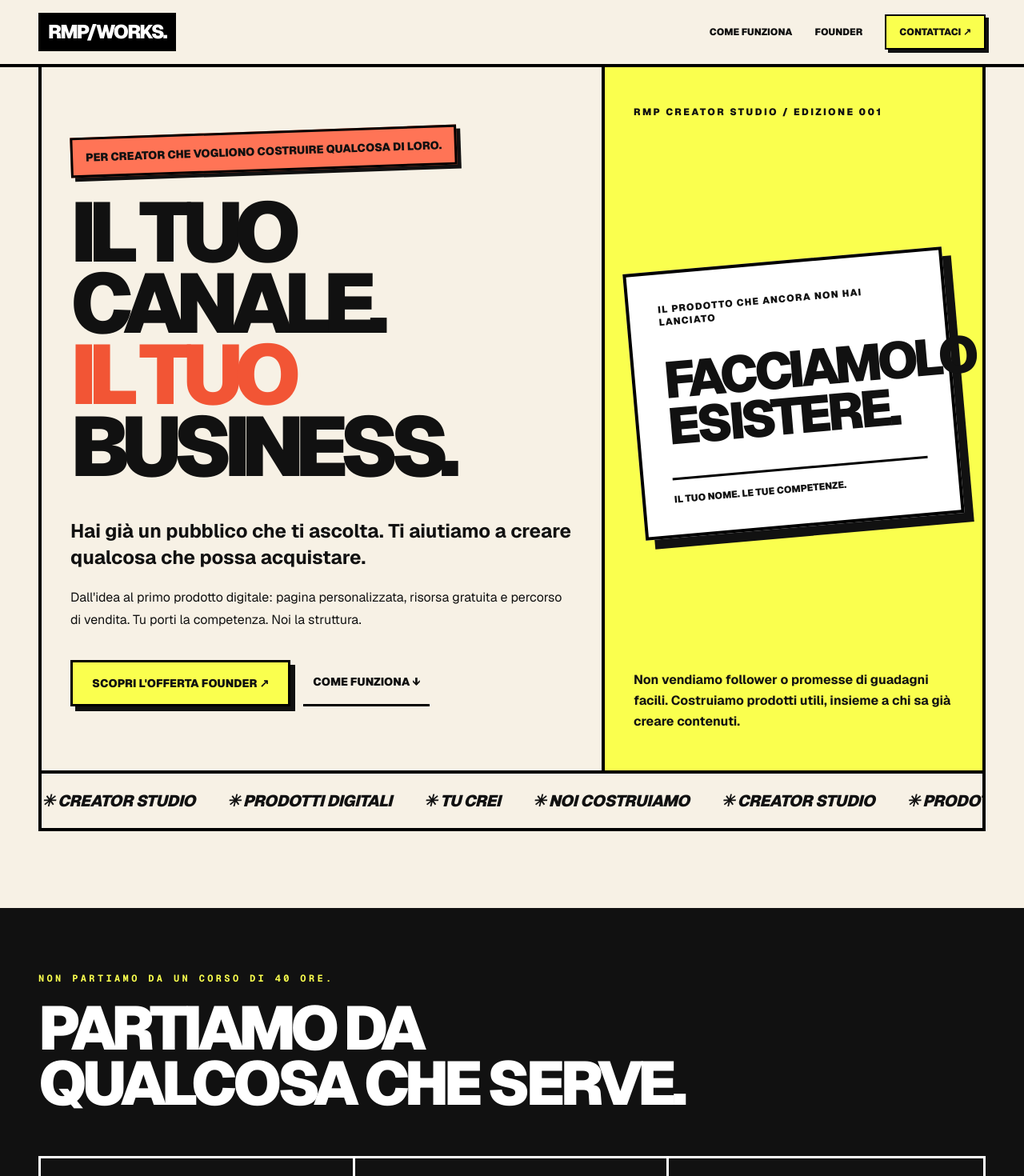
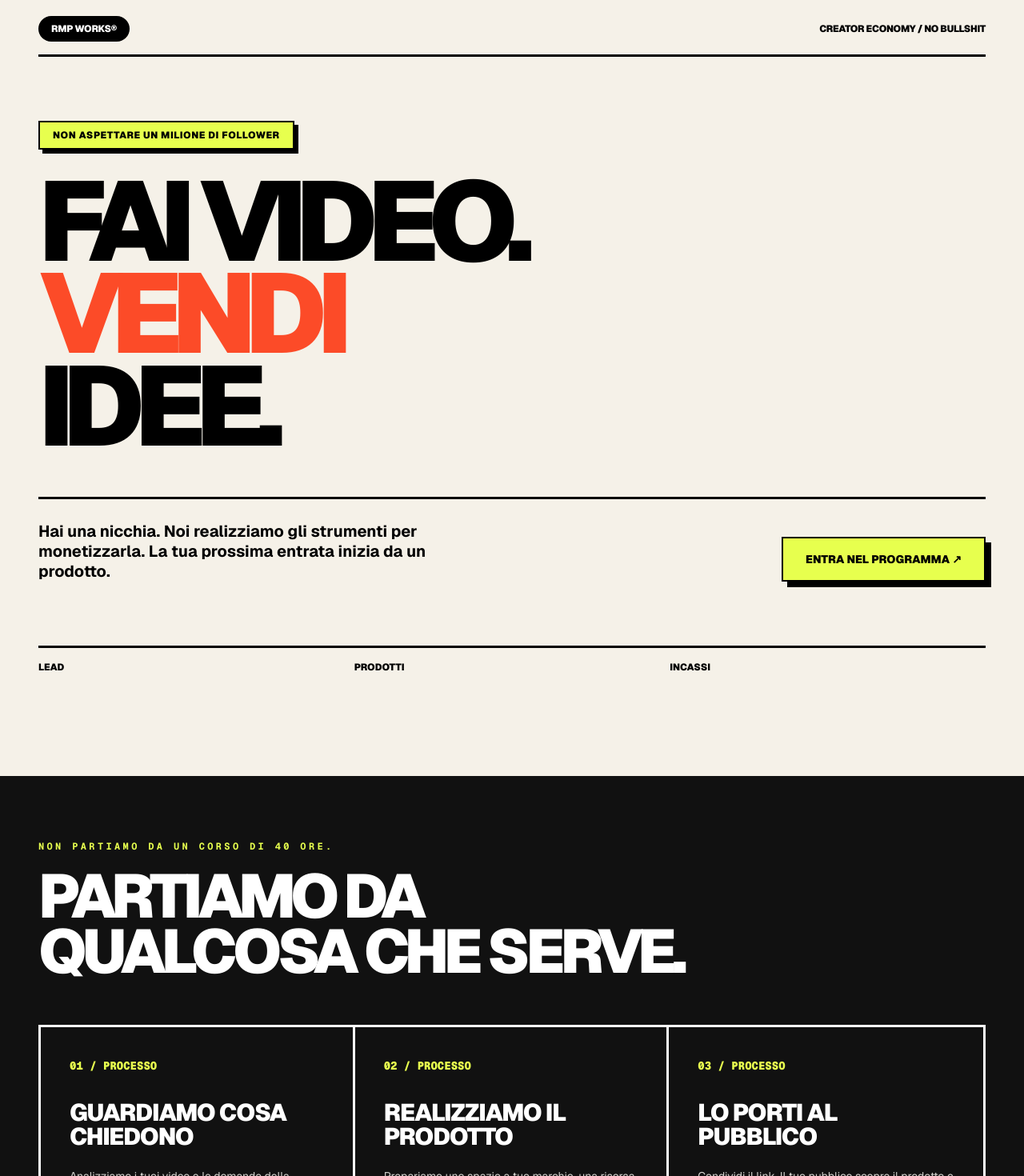
Before and after one commit to MacNaym/rmpworks, a Next.js app: page / in a window 1280 px wide. Shown: the top 1470 px of the page at 80% size. Built offline with nearby package versions, Linux system fonts and the light colour scheme.

Commit message:
fix(design): restore original concept 02 exactly — FAI VIDEO VENDI IDEE

```diff
--- a/app/page.tsx
+++ b/app/page.tsx
@@ -4,9 +4,9 @@ import { Marquee } from "@/components/velora/marquee";
 import { rmpPhone } from "./contact-details";
 
 export const metadata: Metadata = {
- title:"RMP Works | Il tuo canale. Il tuo business.",
+ title:"RMP Works | Fai video. Vendi idee.",
  description:"RMP Creator Studio aiuta YouTuber e creator di nicchia a creare il primo prodotto digitale. Scopri l'attivazione Founder.",
- openGraph:{title:"Il tuo canale. Il tuo business. | RMP Works",description:"Dai contenuti ai tuoi primi prodotti digitali, senza montare un e-commerce da solo."}
+ openGraph:{title:"Fai video. Vendi idee. | RMP Works",description:"Dai contenuti ai tuoi primi prodotti digitali, senza montare un e-commerce da solo."}
 };
 const frame="mx-auto max-w-[1450px] px-5 md:px-12";
 const steps=[
@@ -21,50 +21,29 @@ const lineup=[
  {n:"03",title:"Premium",price:"Su misura",copy:"Un corso completo quando avrai qualcosa da insegnare davvero."}
 ];
 const ribbon=["CREATOR STUDIO","PRODOTTI DIGITALI","TU CREI","NOI COSTRUIAMO"];
+function OriginalNeoBrutalist() {
+  return <section id="neo-brutalist" className="scroll-mt-12 overflow-hidden bg-[#f5f1e8] text-black">
+    <div className="mx-auto max-w-[1440px] px-5 pb-8 pt-5 md:px-12">
+      <div className="flex items-center justify-between border-b-[3px] border-black pb-4 text-xs font-black tracking-tight"><span className="rounded-full bg-black px-4 py-2 text-white">RMP WORKS®</span><span>CREATOR ECONOMY / NO BULLSHIT</span></div>
+      <div className="relative py-14 md:py-20"><p className="mb-8 w-fit border-2 border-black bg-[#e7ff4e] px-4 py-2 text-xs font-black uppercase tracking-wider shadow-[5px_5px_0_#000]">Non aspettare un milione di follower</p>
+        <h2 className="text-[clamp(4rem,11vw,11rem)] font-black uppercase leading-[.82] tracking-[-.095em]">FAI VIDEO.<br/><span className="text-[#fc4b28]">VENDI</span><br/>IDEE.</h2>
+        <div className="mt-14 flex flex-wrap items-end justify-between gap-8 border-t-[3px] border-black pt-7"><p className="max-w-lg text-xl font-bold leading-tight">Hai una nicchia. Noi realizziamo gli strumenti per monetizzarla. La tua prossima entrata inizia da un prodotto.</p><Link href="/creator-studio" className="border-2 border-black bg-[#e7ff4e] px-7 py-4 text-sm font-black uppercase shadow-[7px_7px_0_#000] transition hover:translate-x-1 hover:translate-y-1 hover:shadow-[3px_3px_0_#000]">Entra nel programma ↗</Link></div>
+      </div>
+      <div className="grid border-t-[3px] border-black pt-4 text-xs font-black uppercase md:grid-cols-3"><span>LEAD</span><span>PRODOTTI</span><span>INCASSI</span></div>
+    </div>
+  </section>;
+}
+
+
 export default function Home(){
- return <main className="min-h-screen overflow-hidden bg-[#f7f1e5] text-[#111]">
-   <header className="border-b-[4px] border-black">
-     <div className={frame+" flex min-h-20 flex-wrap items-center justify-between gap-4 py-3"}>
-       <Link href="/" className="bg-black px-3 py-2 text-xl font-black tracking-[-.075em] text-white sm:text-2xl">RMP/WORKS.</Link>
-       <nav aria-label="Navigazione" className="flex flex-wrap items-center gap-4 text-xs font-black uppercase sm:gap-7">
-         <a href="#metodo" className="hover:underline">Come funziona</a>
-         <Link href="/creator-studio" className="hover:underline">Founder</Link>
-         <Link href="/contact" className="border-[2px] border-black bg-[#faff4e] px-4 py-3 shadow-[4px_4px_0_#111] transition-transform hover:-translate-y-1">Contattaci ↗</Link>
-       </nav>
-     </div>
-   </header>
-   <section className={frame}>
-     <div className="grid border-x-[4px] border-b-[4px] border-black lg:grid-cols-[1.36fr_.64fr]">
-       <div className="px-5 pb-14 pt-14 sm:px-9 lg:border-r-[4px] lg:border-black lg:py-20">
-         <p className="mb-8 inline-block -rotate-2 border-[3px] border-black bg-[#ff7456] px-4 py-3 text-xs font-black uppercase shadow-[5px_5px_0_#111] sm:text-sm">Per creator che vogliono costruire qualcosa di loro.</p>
-         <h1 className="text-[clamp(3.55rem,8.2vw,9rem)] font-black uppercase leading-[.85] tracking-[-.105em]">IL TUO<br/>CANALE.<br/><span className="text-[#f25535]">IL TUO</span><br/>BUSINESS.</h1>
-         <p className="mt-11 max-w-[660px] text-lg font-bold leading-snug sm:text-2xl">Hai già un pubblico che ti ascolta. Ti aiutiamo a creare qualcosa che possa acquistare.</p>
-         <p className="mt-5 max-w-2xl text-sm leading-7 sm:text-base">Dall&apos;idea al primo prodotto digitale: pagina personalizzata, risorsa gratuita e percorso di vendita. Tu porti la competenza. Noi la struttura.</p>
-         <div className="mt-9 flex flex-wrap gap-4">
-           <Link href="/creator-studio" className="inline-flex min-h-14 items-center justify-center border-[3px] border-black bg-[#faff4e] px-6 py-4 text-sm font-black uppercase shadow-[6px_6px_0_#111] transition-transform hover:-translate-y-1">Scopri l&apos;offerta Founder ↗</Link>
-           <a href="#metodo" className="inline-flex min-h-14 items-center border-b-[3px] border-black px-3 py-4 text-sm font-black uppercase">Come funziona ↓</a>
-         </div>
-       </div>
-       <aside className="flex flex-col justify-between border-t-[4px] border-black bg-[#faff4e] px-6 py-12 lg:border-t-0 lg:px-9">
-         <p className="text-xs font-black uppercase tracking-[.2em]">RMP creator studio / edizione 001</p>
-         <div className="mx-auto my-12 w-full max-w-[400px] -rotate-[5deg] border-[4px] border-black bg-white p-6 shadow-[11px_12px_0_#111] sm:p-9">
-           <p className="text-xs font-black uppercase tracking-widest">Il prodotto che ancora non hai lanciato</p>
-           <p className="mt-9 text-[clamp(2.9rem,5vw,5rem)] font-black uppercase leading-[.9] tracking-[-.075em]">FACCIAMOLO<br/>ESISTERE.</p>
-           <div className="mt-9 border-t-[3px] border-black pt-4 text-xs font-black uppercase">Il tuo nome. Le tue competenze.</div>
-         </div>
-         <p className="text-base font-bold leading-relaxed">Non vendiamo follower o promesse di guadagni facili. Costruiamo prodotti utili, insieme a chi sa già creare contenuti.</p>
-       </aside>
-     </div>
-     <div className="border-x-[4px] border-b-[4px] border-black py-5">
-       <Marquee repeat={3} fade={false} className="[--gap:2.5rem] [--duration:29s]">{ribbon.map(x=><span key={x} className="whitespace-nowrap text-xl font-black uppercase italic tracking-tight">✳ {x}</span>)}</Marquee>
-     </div>
-   </section>
+ return <main className="min-h-screen overflow-hidden bg-[#f5f1e8] text-[#111]">
+   <OriginalNeoBrutalist/>
    <section id="metodo" className="mt-16 bg-[#111] py-20 text-white sm:mt-24">
      <div className={frame}>
-       <p className="font-mono text-xs font-bold uppercase tracking-[.28em] text-[#faff4e]">Non partiamo da un corso di 40 ore.</p>
+       <p className="font-mono text-xs font-bold uppercase tracking-[.28em] text-[#e7ff4e]">Non partiamo da un corso di 40 ore.</p>
        <h2 className="mt-5 max-w-5xl text-[clamp(3rem,6vw,6.5rem)] font-black uppercase leading-[.9] tracking-[-.075em]">PARTIAMO DA<br/>QUALCOSA CHE SERVE.</h2>
        <div className="mt-14 grid border-[3px] border-white md:grid-cols-3">{steps.map((s,i)=><article key={s.n} className={`p-7 md:p-9 ${i<2?"border-b-[3px] border-white md:border-b-0 md:border-r-[3px]":""}`}>
-          <span className="font-mono text-sm font-black text-[#faff4e]">{s.n} / PROCESSO</span>
+          <span className="font-mono text-sm font-black text-[#e7ff4e]">{s.n} / PROCESSO</span>
           <h3 className="mt-8 text-3xl font-black uppercase leading-none tracking-[-.04em]">{s.title}</h3>
           <p className="mt-5 text-sm leading-7 text-[#d3d3ce]">{s.copy}</p>
          </article>)}</div>
@@ -72,14 +51,14 @@ export default function Home(){
    </section>
    <section className={frame+" py-20 sm:py-28"} id="prodotti">
      <div className="flex flex-wrap items-start justify-between gap-6"><div><p className="text-xs font-black uppercase tracking-[.2em] text-[#e34326]">Un percorso, non un catalogo infinito.</p><h2 className="mt-5 text-[clamp(3rem,6vw,6rem)] font-black uppercase leading-[.9] tracking-[-.07em]">PICCOLO<br/>ALL&apos;INIZIO.<br/>TUO PER DAVVERO.</h2></div><p className="max-w-sm border-l-[5px] border-black pl-5 text-base font-bold leading-7">Questi sono esempi di prodotti e fasce di prezzo, non prezzi obbligatori. Decidiamo insieme cosa ha senso per il tuo pubblico.</p></div>
-     <div className="mt-12 grid border-[3px] border-black sm:grid-cols-2 xl:grid-cols-4">{lineup.map((x,i)=><article key={x.n} className={`min-h-64 p-6 ${i!==3?"border-b-[3px] border-black xl:border-b-0 xl:border-r-[3px]":""} ${i===1?"bg-[#faff4e]":"bg-[#fffdf8]"} ${i===0?"sm:border-r-[3px]":""} ${i===2?"sm:border-r-[3px]":""} ${i===1?"sm:border-b-[3px] xl:border-b-0":""}`}>
+     <div className="mt-12 grid border-[3px] border-black sm:grid-cols-2 xl:grid-cols-4">{lineup.map((x,i)=><article key={x.n} className={`min-h-64 p-6 ${i!==3?"border-b-[3px] border-black xl:border-b-0 xl:border-r-[3px]":""} ${i===1?"bg-[#e7ff4e]":"bg-[#fffdf8]"} ${i===0?"sm:border-r-[3px]":""} ${i===2?"sm:border-r-[3px]":""} ${i===1?"sm:border-b-[3px] xl:border-b-0":""}`}>
        <p className="font-mono text-xs font-black">RMP / {x.n}</p><h3 className="mt-8 text-2xl font-black uppercase">{x.title}</h3><p className="mt-2 text-4xl font-black tracking-tight">{x.price}</p><p className="mt-6 text-sm leading-6">{x.copy}</p>
      </article>)}</div>
    </section>
-   <section className="border-y-[5px] border-black bg-[#f25436] py-16">
+   <section className="border-y-[5px] border-black bg-[#fc4b28] py-16">
      <div className={frame+" flex flex-wrap items-center justify-between gap-10"}>
        <div className="max-w-3xl"><p className="text-xs font-black uppercase tracking-[.24em]">Founder / Novembre 2026</p><h2 className="mt-4 text-[clamp(3rem,6vw,6rem)] font-black uppercase leading-[.88] tracking-[-.075em]">IL PRIMO PASSO<br/>COSTA 50 € + IVA.</h2><p className="mt-6 text-base font-bold">Attivazione assistita in prevendita. Prima di qualsiasi pagamento concordiamo condizioni, materiali e tempi.</p></div>
-       <Link href="/creator-studio" className="inline-flex border-[4px] border-black bg-[#faff4e] px-8 py-5 text-sm font-black uppercase shadow-[8px_8px_0_#111] transition-transform hover:-translate-y-1">Vedi cosa comprende ↗</Link>
+       <Link href="/creator-studio" className="inline-flex border-[4px] border-black bg-[#e7ff4e] px-8 py-5 text-sm font-black uppercase shadow-[8px_8px_0_#111] transition-transform hover:-translate-y-1">Vedi cosa comprende ↗</Link>
      </div>
    </section>
    <footer className="bg-[#111] py-12 text-white">
```
